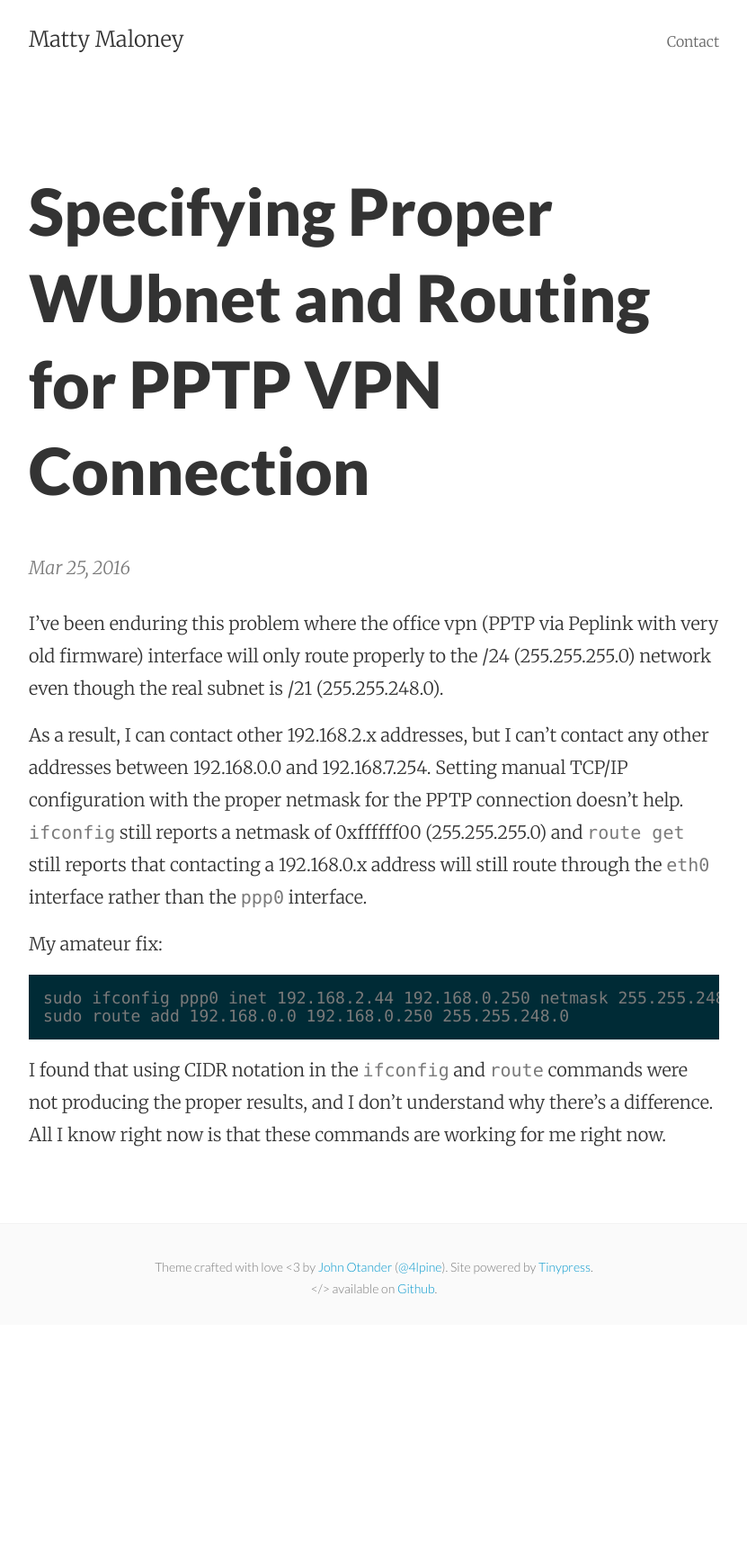
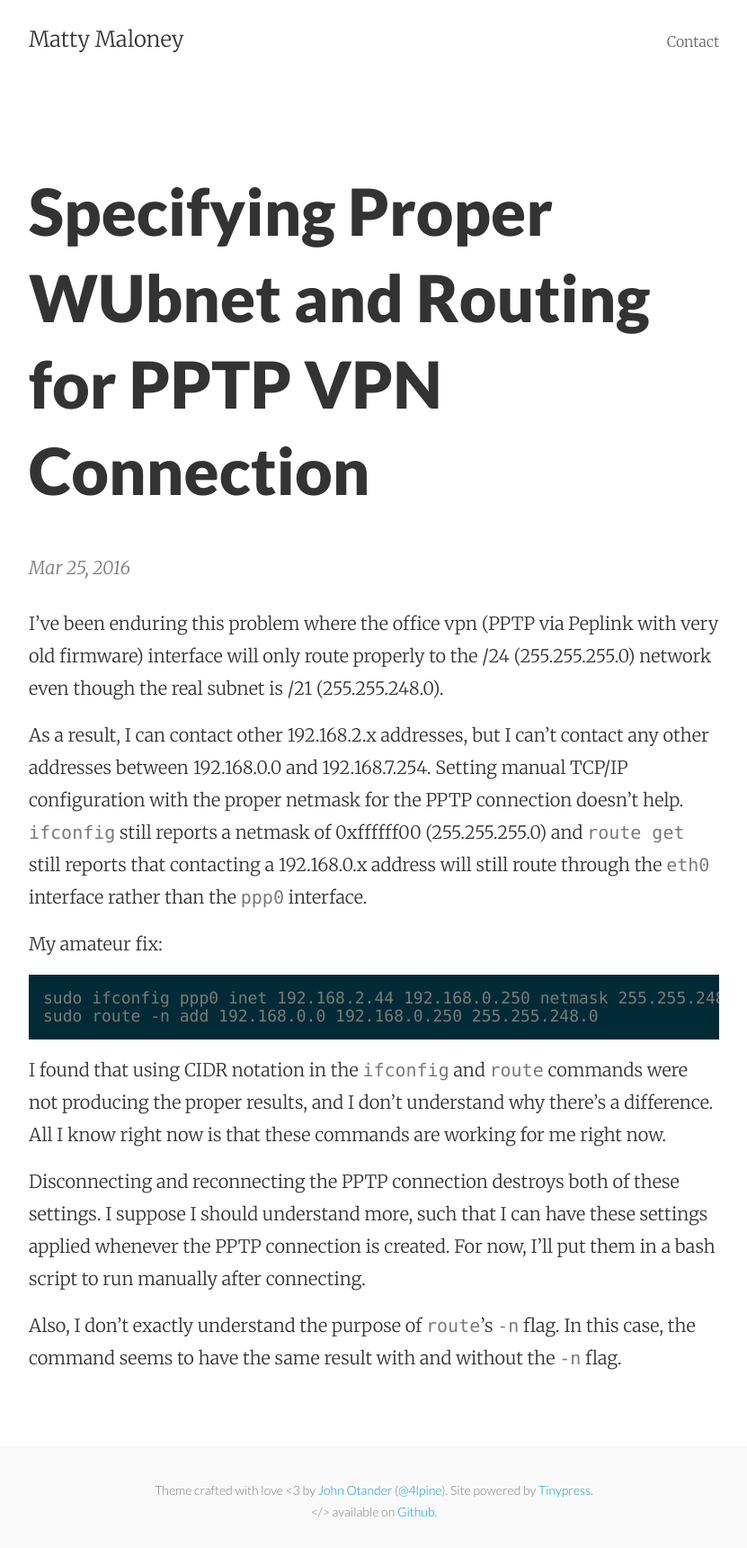
Before and after one commit to mattymaloney/mattymaloney.github.io, a Jekyll site: the page built from _posts/2016-03-25-office-vpn-routing.md, in a window 1280 px wide. Shown: the whole page at 90% size, without its empty margins (224-1055 px from the left). Built offline with Jekyll 4.4.1, drawn with Linux system fonts in a browser that asks for light colours; before the commit the page ends 1472 px from its top, so only the background shows below that.

Commit message:
Created 2016-03-25-office-vpn-routing.md

````diff
--- a/_posts/2016-03-25-office-vpn-routing.md
+++ b/_posts/2016-03-25-office-vpn-routing.md
@@ -12,7 +12,11 @@ My amateur fix:
 
 ```
 sudo ifconfig ppp0 inet 192.168.2.44 192.168.0.250 netmask 255.255.248.0
-sudo route add 192.168.0.0 192.168.0.250 255.255.248.0
+sudo route -n add 192.168.0.0 192.168.0.250 255.255.248.0
 ```
 
 I found that using CIDR notation in the `ifconfig` and `route` commands were not producing the proper results, and I don't understand why there's a difference. All I know right now is that these commands are working for me right now.
+
+Disconnecting and reconnecting the PPTP connection destroys both of these settings. I suppose I should understand more, such that I can have these settings applied whenever the PPTP connection is created. For now, I'll put them in a bash script to run manually after connecting.
+
+Also, I don't exactly understand the purpose of `route`'s `-n` flag. In this case, the command seems to have the same result with and without the `-n` flag.
````
